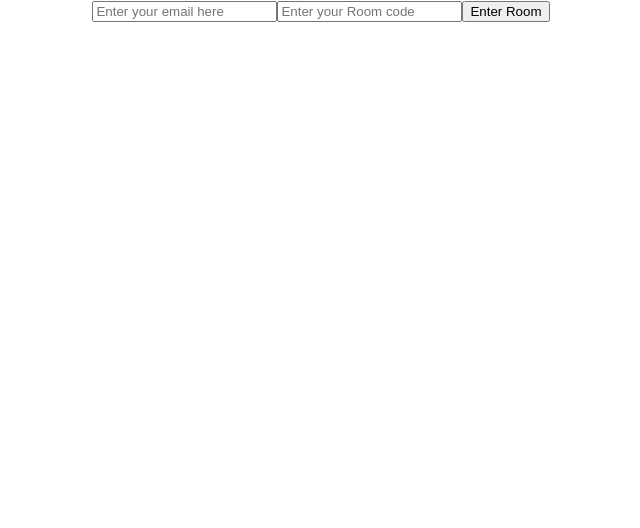
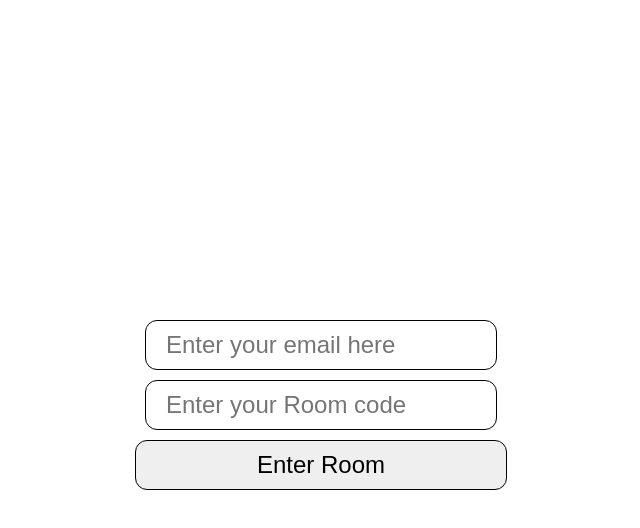
Before and after one commit to mazizullah01/MeetFlow-WebRTC-zoomClone, a React (Create React App) app in the folder client/: page / in a window 1280 px wide. Shown: the top 528 px of the page, without its empty margins (319-959 px from the left). Built offline with nearby package versions, Linux system fonts and the light colour scheme.

Commit message:
feat(socket): implement join-room event with user mapping and broadcast

```diff
--- a/client/src/App.css
+++ b/client/src/App.css
@@ -1,38 +1,26 @@
-.App {
-  text-align: center;
+.homepage-container {
+  width: 100vw;
+  height: 100vh;
+  display: flex;
+  justify-content: center;
+  align-items: center;
 }
 
-.App-logo {
-  height: 40vmin;
-  pointer-events: none;
+.homepage-container .input-container input {
+  font-size: 24px;
+  display: block;
+  padding: 10px 20px;
+  margin: 10px;
+  border: 1px solid black;
+  border-radius: 12px;
 }
 
-@media (prefers-reduced-motion: no-preference) {
-  .App-logo {
-    animation: App-logo-spin infinite 20s linear;
-  }
+.homepage-container .input-container button {
+  display: block;
+  font-size: 24px;
+  width: 100%;
+  padding: 10px 20px;
+  cursor: pointer;
+  border: 1px solid black;
+  border-radius: 12px;
 }
-
-.App-header {
-  background-color: #282c34;
-  min-height: 100vh;
-  display: flex;
-  flex-direction: column;
-  align-items: center;
-  justify-content: center;
-  font-size: calc(10px + 2vmin);
-  color: white;
-}
-
-.App-link {
-  color: #61dafb;
-}
-
-@keyframes App-logo-spin {
-  from {
-    transform: rotate(0deg);
-  }
-  to {
-    transform: rotate(360deg);
-  }
-}
--- a/client/src/pages/Home.jsx
+++ b/client/src/pages/Home.jsx
@@ -3,7 +3,7 @@ import React from "react";
 const HomePage = () => {
     return (
         <div className="homepage-container">
-            <div>
+            <div className="input-container">
                 <input type="email" placeholder="Enter your email here" />
                 <input type="text" placeholder="Enter your Room code" />
                 <button>Enter Room</button>
```
Also changed, not shown: client/src/App.js (line endings or trailing spaces), 1 other file (tests, documents, lock files or other folders).
